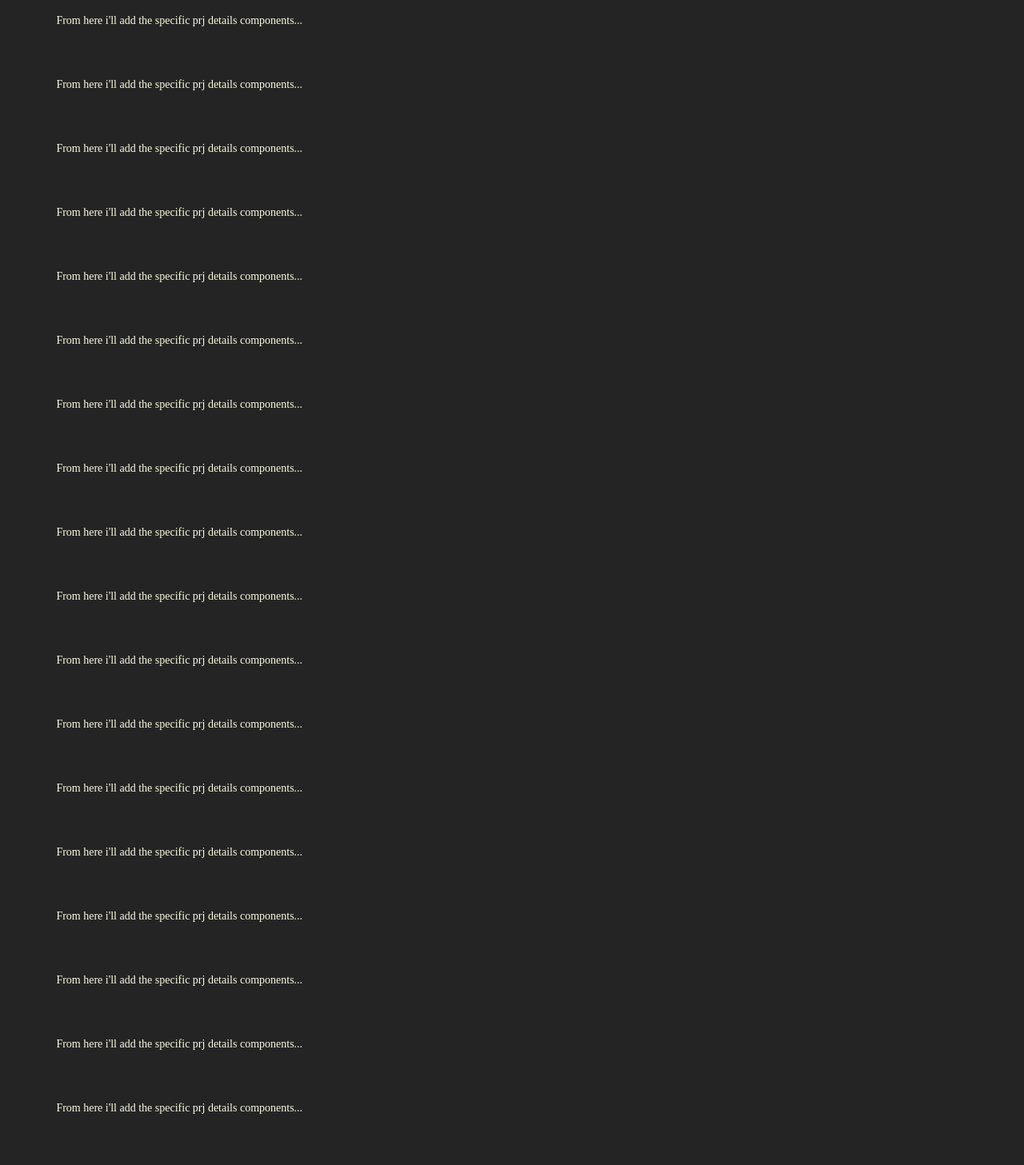
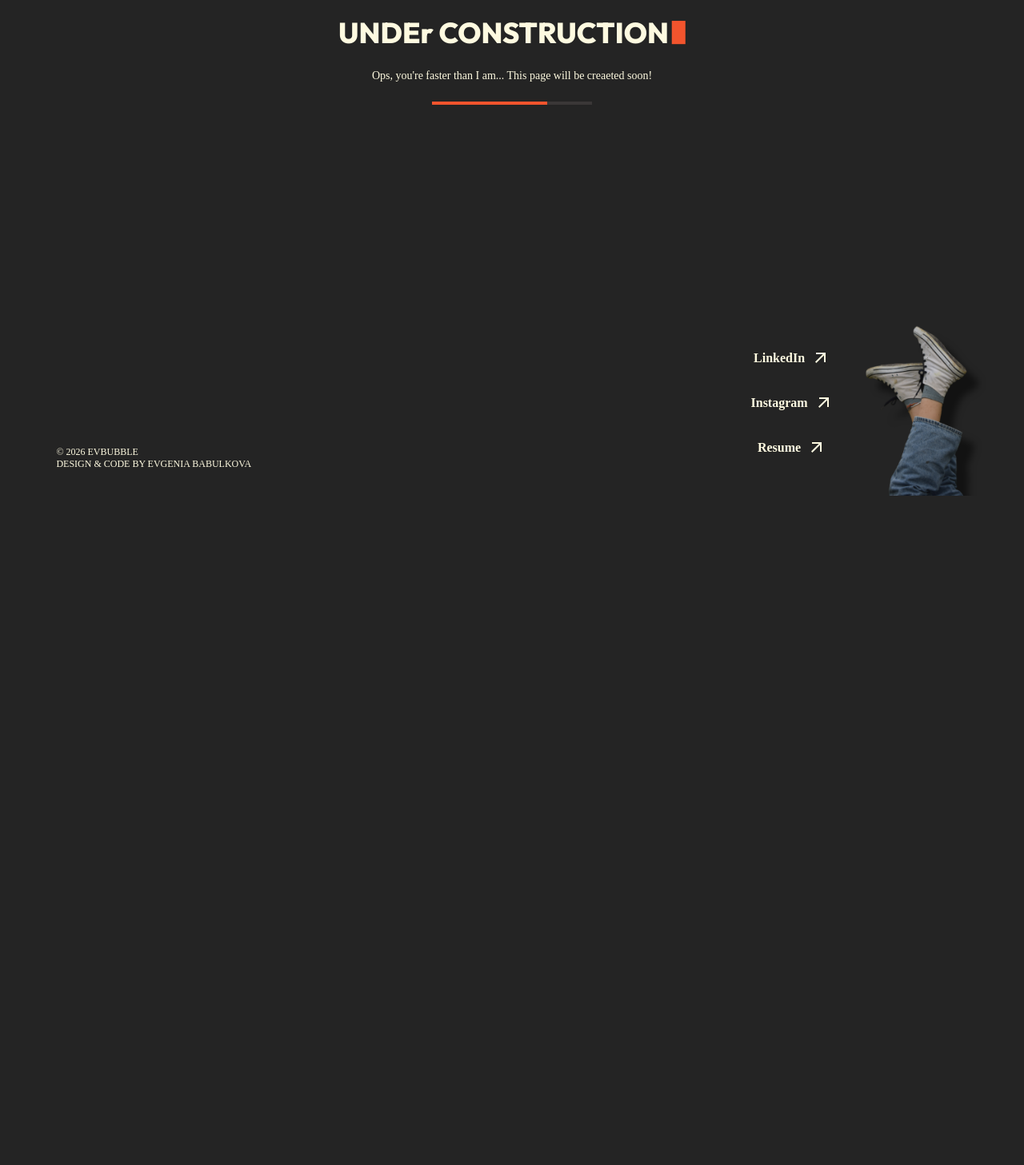
Before and after one commit to EvgeniaBabulkova/portfolio, a React (Vite) app: page /about in a window 1280 px wide. Shown: the part 180-1637 px from the top of the page at 80% size. After the commit the page ends 800 px from the top, so only its background shows below. Built offline with nearby package versions, Linux system fonts and the light colour scheme; a web font is replaced by a local one.

Commit message:
under construction prep

```diff
--- a/src/components/UI/Title.tsx
+++ b/src/components/UI/Title.tsx
@@ -6,7 +6,9 @@ type TitleProps = {
 export default function Title({ subtitle, title }: TitleProps) {
   return (
     <div className="inline-block">
-      <p className="[font:var(--font-label)] text-(--col-text-tertiary) ">{subtitle}</p>
+      <p className="[font:var(--font-label)] max-sm:[font:var(--font-label-mobile)] text-(--col-text-tertiary)">
+        {subtitle}
+      </p>
       <h1>{title}</h1>
     </div>
   );
--- /dev/null
+++ b/src/components/UnderConstruction.tsx
@@ -0,0 +1,36 @@
+import { useEffect, useState } from "react";
+import styles from "../styles/underConstruction.module.css";
+
+const glitchFrames = ["UNDER CONSTRUCTION", "UND3R C0NSTRUCT10N", "UNDEr CONSTRUCTION", "UNDER C█NSTRUCTION"];
+
+export default function UnderConstruction() {
+  const [frame, setFrame] = useState(0);
+  const [visible, setVisible] = useState(true);
+
+  useEffect(() => {
+    const interval = setInterval(() => {
+      setFrame((f) => (f + 1) % glitchFrames.length);
+    }, 2000);
+    return () => clearInterval(interval);
+  }, []);
+
+  useEffect(() => {
+    const blink = setInterval(() => setVisible((v) => !v), 530);
+    return () => clearInterval(blink);
+  }, []);
+
+  return (
+    <div className={styles.underConstruction}>
+      <div className={styles.titleWrap}>
+        <h2>{glitchFrames[frame]}</h2>
+        <span className={`${styles.cursor} ${visible ? styles.visible : styles.hidden}`}>█</span>
+      </div>
+
+      <p>Ops, you're faster than I am... This page will be creaeted soon!</p>
+
+      <div className={styles.progressTrack}>
+        <div className={styles.progressBar} />
+      </div>
+    </div>
+  );
+}
--- a/src/data/techIcons.ts
+++ b/src/data/techIcons.ts
@@ -44,14 +44,14 @@ export const techIconMap: Record<string, string> = {
 export const frontendTech = [
   "React",
   "TypeScript",
-  "HTML5",
-  "CSS",
-  "Tailwind",
+  // "HTML5", // not sure it makes sense to add..
+  // "CSS",
+  "Tailwind CSS",
+  "React Native",
+  "Expo Router",
   "Redux",
   "Tanstack",
   "Axios",
-  "React Native",
-  "Expo Router",
 ];
 export const uxuiTech = ["Figma", "Atlassian"];
 export const backendTech = ["NestJS", "Node.js", "Jest", "TypeORM"];
--- a/src/pages/AboutPage.tsx
+++ b/src/pages/AboutPage.tsx
@@ -1,31 +1,10 @@
+import UnderConstruction from "../components/UnderConstruction";
+
 export default function AboutPage() {
   return (
     <>
       <h1>Aboout page</h1>
-      <p>From here i'll add the specific prj details components...</p>
-      <p>From here i'll add the specific prj details components...</p>
-      <p>From here i'll add the specific prj details components...</p>
-      <p>From here i'll add the specific prj details components...</p>
-      <p>From here i'll add the specific prj details components...</p>
-      <p>From here i'll add the specific prj details components...</p>
-      <p>From here i'll add the specific prj details components...</p>
-      <p>From here i'll add the specific prj details components...</p>
-      <p>From here i'll add the specific prj details components...</p>
-      <p>From here i'll add the specific prj details components...</p>
-      <p>From here i'll add the specific prj details components...</p>
-      <p>From here i'll add the specific prj details components...</p>
-      <p>From here i'll add the specific prj details components...</p>
-      <p>From here i'll add the specific prj details components...</p>
-      <p>From here i'll add the specific prj details components...</p>
-      <p>From here i'll add the specific prj details components...</p>
-      <p>From here i'll add the specific prj details components...</p>
-      <p>From here i'll add the specific prj details components...</p>
-      <p>From here i'll add the specific prj details components...</p>
-      <p>From here i'll add the specific prj details components...</p>
-      <p>From here i'll add the specific prj details components...</p>
-      <p>From here i'll add the specific prj details components...</p>
-      <p>From here i'll add the specific prj details components...</p>
-      <p>From here i'll add the specific prj details components...</p>
+      <UnderConstruction />
     </>
   );
 }
--- a/src/pages/ProjectDetailsPage.tsx
+++ b/src/pages/ProjectDetailsPage.tsx
@@ -5,6 +5,7 @@ import projectStyles from "../styles/projects/projectDetails.module.css";
 import ContactBanner from "../components/ContactBanner";
 import ProjectDetails from "../components/projects/ProjectDetails";
 import ProjectBody from "../components/projects/ProjectBody";
+import UnderConstruction from "../components/UnderConstruction";
 
 export default function ProjectDetailsPage() {
   const params = useParams();
@@ -29,9 +30,17 @@ export default function ProjectDetailsPage() {
       <div className={projectStyles.topBanner} style={{ backgroundColor: project.bkgColor }}>
         <img src={project.logo} alt="project-logo" />
       </div>
-      <ProjectDetails project={project} />
-      <ProjectBody project={project} getProjectImageSrc={getProjectImageSrc} />
-      <ContactBanner />
+      {project.slug !== "wash-world" ? ( // temporary solution 🥲
+        <>
+          <UnderConstruction />
+        </>
+      ) : (
+        <>
+          <ProjectDetails project={project} />
+          <ProjectBody project={project} getProjectImageSrc={getProjectImageSrc} />
+          <ContactBanner />
+        </>
+      )}
     </>
   );
 }
--- a/src/styles/index.css
+++ b/src/styles/index.css
@@ -45,4 +45,10 @@ h5 {
   font: var(--font-h5);
 }
 
-/* note - breakpoints for the headers */
+/* note - add breakpoints for the headers */
+
+@media (max-width: 600px) {
+  h1 {
+    font: var(--font-h1-mobile);
+  }
+}
--- a/src/styles/skills.module.css
+++ b/src/styles/skills.module.css
@@ -11,7 +11,7 @@
   background-color: var(--col-surface-primary);
   border-radius: var(--border-radius);
   padding: var(--spacing-lg);
-  gap: var(--spacing-md);
+  gap: var(--spacing-lg);
 }
 
 .skillsGrid {
--- /dev/null
+++ b/src/styles/underConstruction.module.css
@@ -0,0 +1,58 @@
+.underConstruction {
+  display: flex;
+  flex-direction: column;
+  align-items: center;
+  gap: var(--spacing-lg);
+}
+
+.titleWrap {
+  display: flex;
+  align-items: center;
+  gap: var(--spacing-xs);
+}
+
+.cursor {
+  color: var(--col-graph-3);
+  font-size: 1.5rem;
+  transition: opacity 0.1s;
+}
+
+.cursor.visible {
+  opacity: 1;
+}
+.cursor.hidden {
+  opacity: 0;
+}
+
+.progressTrack {
+  width: 200px;
+  height: 4px;
+  background: var(--col-surface-tertiary);
+  border-radius: var(--radius-full);
+  overflow: hidden;
+}
+
+.progressBar {
+  height: 100%;
+  background: var(--col-graph-3);
+  border-radius: var(--radius-full);
+  animation: fillBar 3s ease-out forwards;
+}
+
+@keyframes fillBar {
+  0% {
+    width: 0%;
+  }
+  40% {
+    width: 65%;
+  }
+  100% {
+    width: 72%;
+  }
+}
+
+@media (max-width: 600px) {
+  .titleWrap span {
+    display: none;
+  }
+}
--- a/src/styles/variables.css
+++ b/src/styles/variables.css
@@ -68,4 +68,7 @@
   --font-button: 700 16px "Outfit";
   --font-label: 500 24px "Outfit"; /* section headings subtitle */
   --font-chip: 500 14px "Outfit"; /* tag */
+
+  --font-h1-mobile: 900 28px/1 "GillSansNova";
+  --font-label-mobile: 500 20px "Outfit";
 }
```
